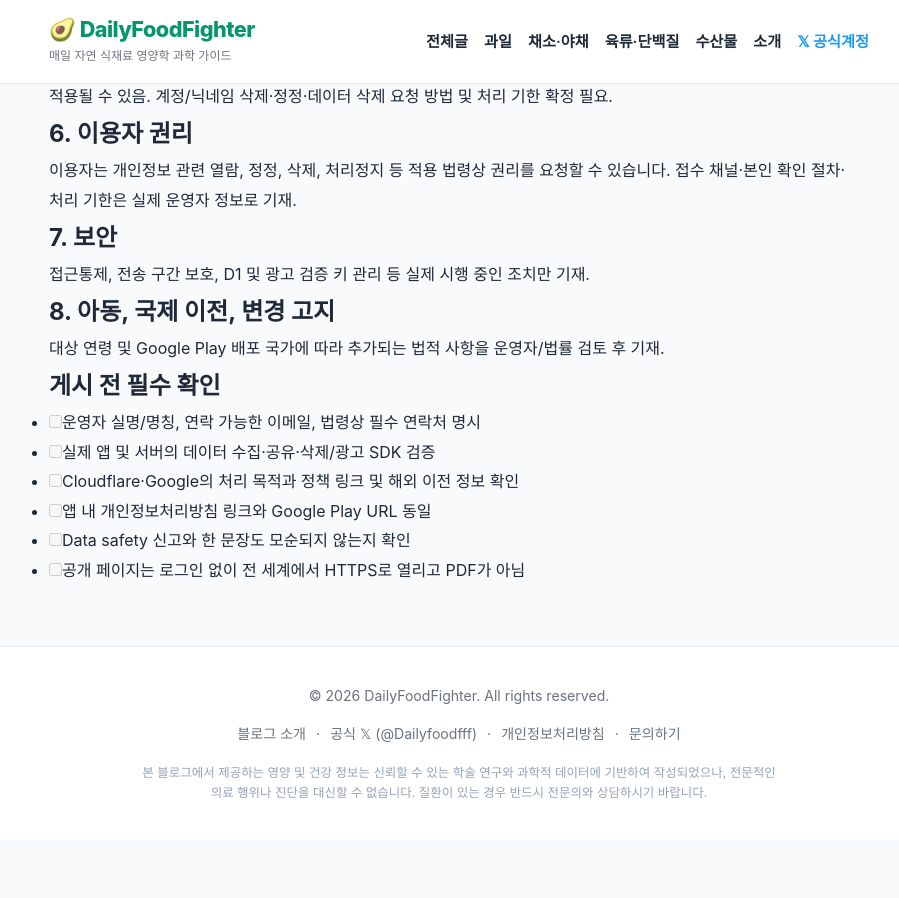
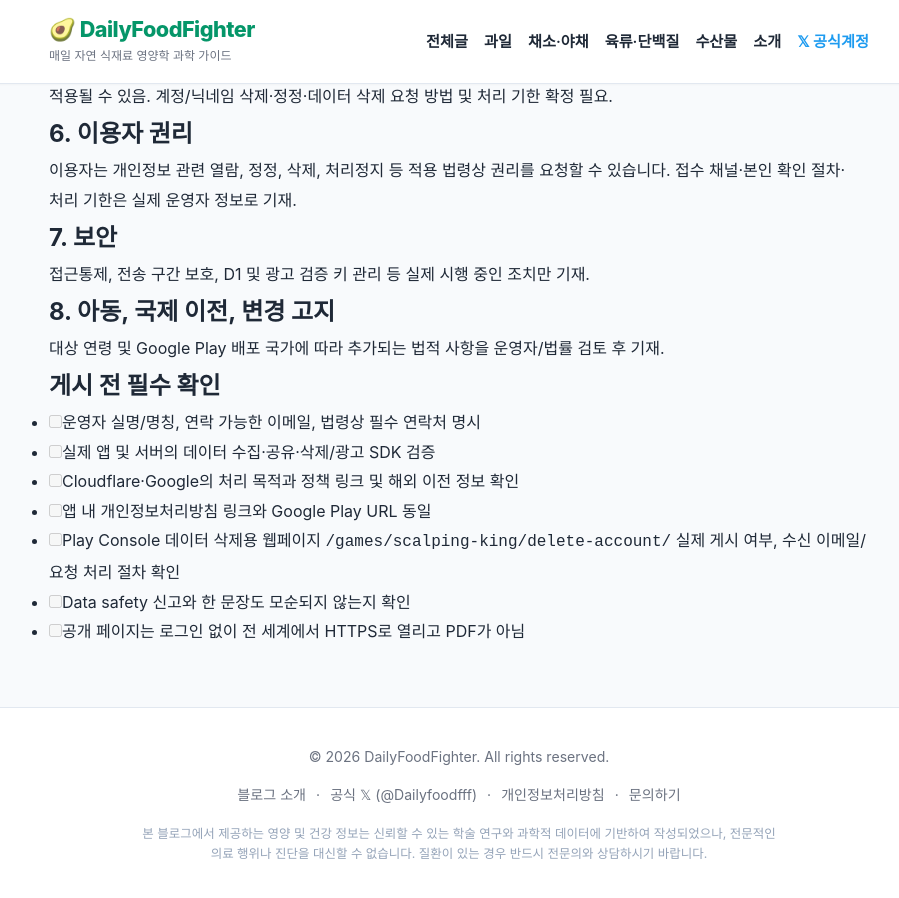
Before and after one commit to heewon-yu/dailyfoodfighter, a Jekyll site: the page built from scalping-king-android/PLAY_PRIVACY_DRAFT.md, in a window 1280 px wide and 900 px high, scrolled down 822 px. Shown: the whole window, without its empty margins (181-1080 px from the left). Built offline with Jekyll 4.4.1, drawn with Linux system fonts in a browser that asks for light colours; our own code applies the rules of GitHub Pages for plain Markdown files; before the commit the page ends 1661 px from its top, so only the background shows below that.

Commit message:
docs(play): add external account deletion URL and console requirements

```diff
--- a/scalping-king-android/PLAY_PRIVACY_DRAFT.md
+++ b/scalping-king-android/PLAY_PRIVACY_DRAFT.md
@@ -41,5 +41,6 @@ Cloudflare(D1/Pages 등) 및 Google(AdMob/UMP) 등 실제 사용 업체와 국
 - [ ] 실제 앱 및 서버의 데이터 수집·공유·삭제/광고 SDK 검증
 - [ ] Cloudflare·Google의 처리 목적과 정책 링크 및 해외 이전 정보 확인
 - [ ] 앱 내 개인정보처리방침 링크와 Google Play URL 동일
+- [ ] Play Console 데이터 삭제용 웹페이지 `/games/scalping-king/delete-account/` 실제 게시 여부, 수신 이메일/요청 처리 절차 확인
 - [ ] Data safety 신고와 한 문장도 모순되지 않는지 확인
 - [ ] 공개 페이지는 로그인 없이 전 세계에서 HTTPS로 열리고 PDF가 아님
```
